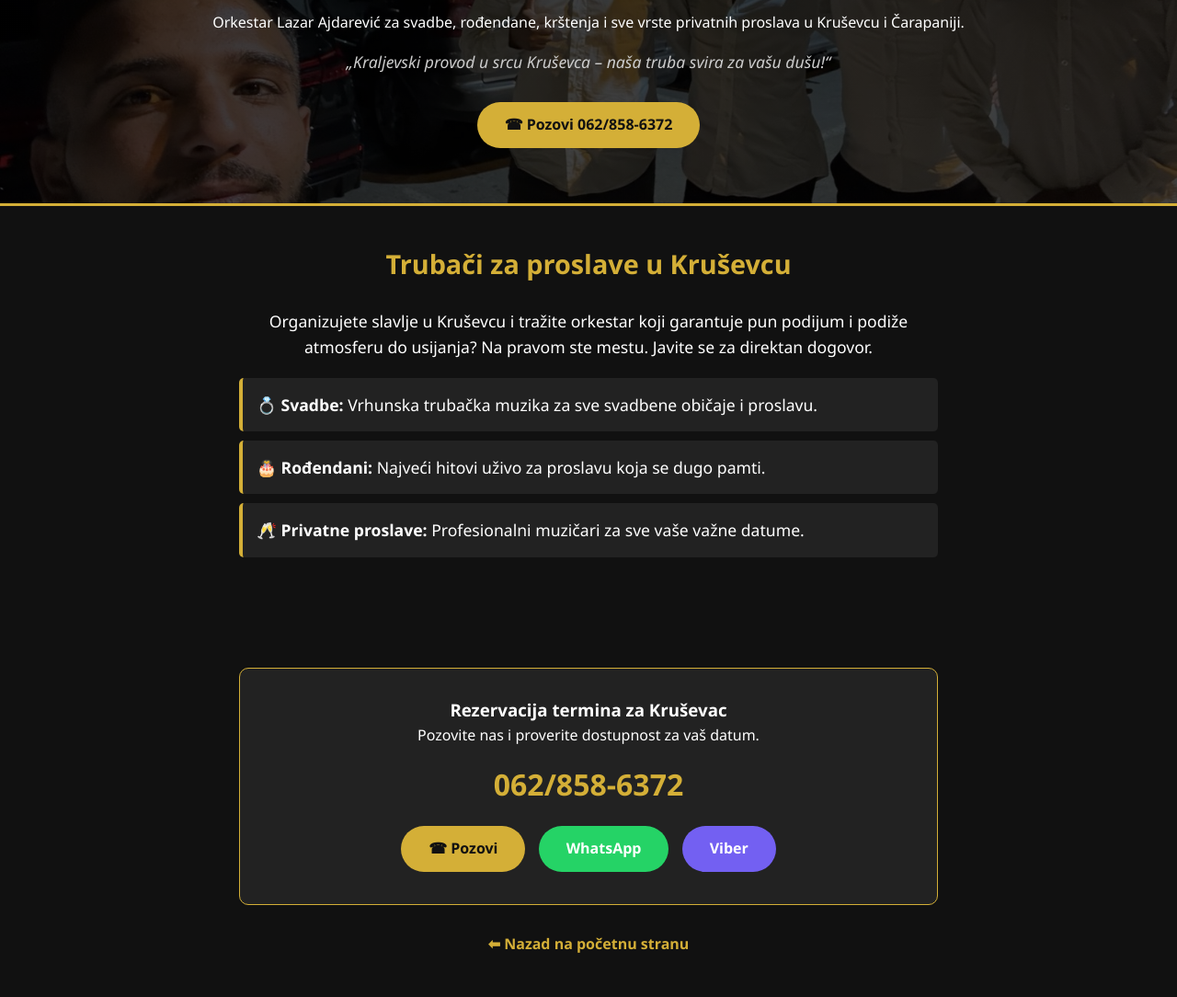
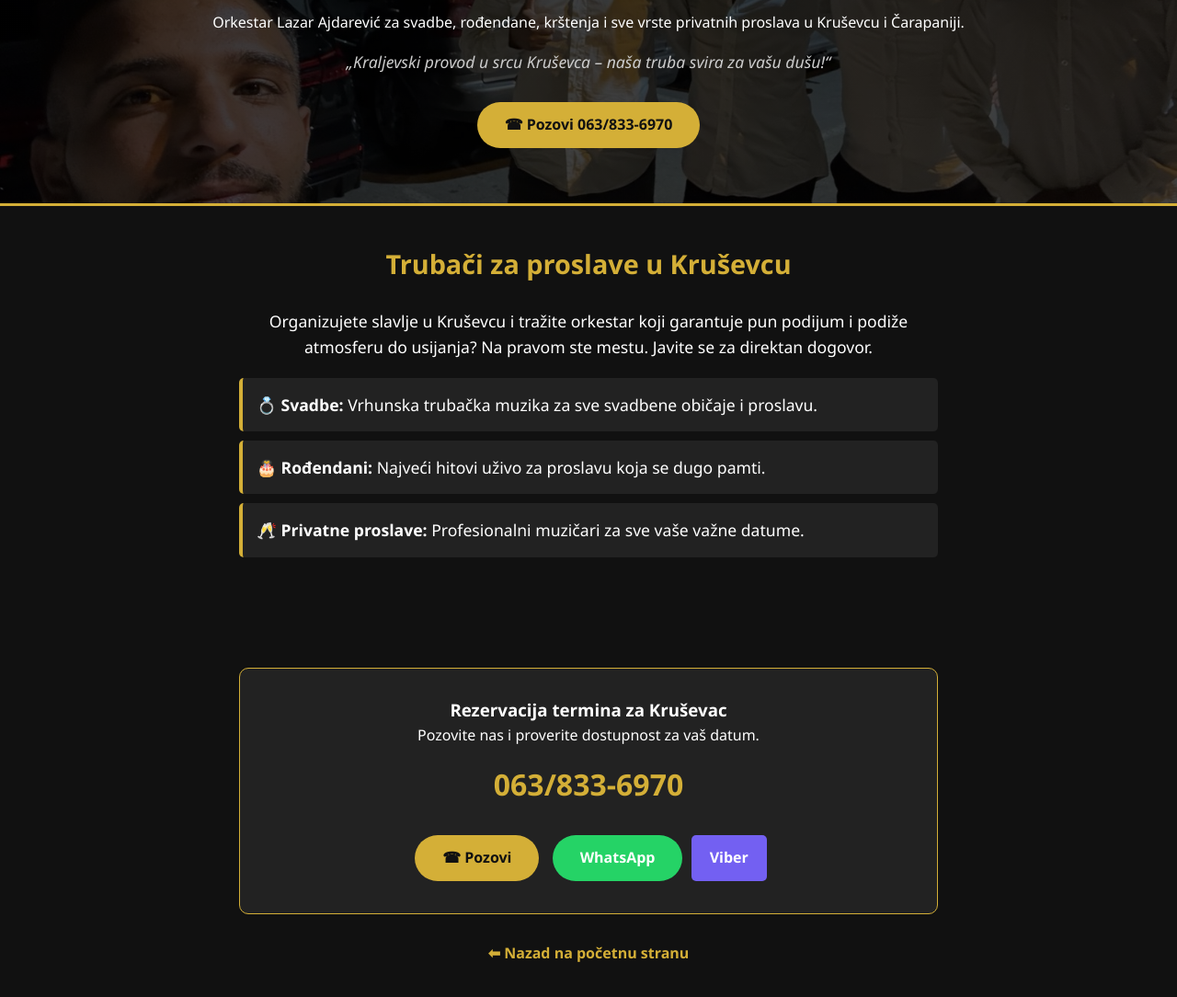
Before and after one commit to lazarajdarevic58-del/trubacizaslavlje, a plain HTML site: page trubaci-krusevac.html in a window 1280 px wide. Shown: the part 162-1246 px from the top of the page at 92% size. Drawn offline with Linux system fonts and the light colour scheme.

Commit message:
Update trubaci-krusevac.html

```diff
--- a/trubaci-krusevac.html
+++ b/trubaci-krusevac.html
@@ -4,7 +4,7 @@
     <meta charset="UTF-8">
     <meta name="viewport" content="width=device-width, initial-scale=1.0">
     <title>Trubači Kruševac | Orkestar Lazar Ajdarević za Svadbe i Veselja</title>
-    <meta name="description" content="Najbolji trubači u Kruševcu i okolini za svadbe, rođendane, krštenja i proslave. Orkestar Lazara Ajdarevića garantuje vrhunsku atmosferu. Pozovite 062/858-6372.">
+    <meta name="description" content="Najbolji trubači u Kruševcu i okolini za svadbe, rođendane, krštenja i proslave. Orkestar Lazara Ajdarevića garantuje vrhunsku atmosferu. Pozovite 063/833-6970.">
     <link rel="canonical" href="https://trubacizaslavlje.rs">
     <style>
         :root { --gold: #d4af37; --dark: #111; --light: #fff; --grey: #222; }
@@ -30,7 +30,7 @@
         <h1>Trubači Kruševac</h1>
         <p>Orkestar Lazar Ajdarević za svadbe, rođendane, krštenja i sve vrste privatnih proslava u Kruševcu i Čarapaniji.</p>
         <p class="quote">„Kraljevski provod u srcu Kruševca – naša truba svira za vašu dušu!“</p>
-        <a href="tel:+381628586372" class="btn">☎ Pozovi 062/858-6372</a>
+        <a href="tel:+381638336970" class="btn">☎ Pozovi 063/833-6970</a>
     </header>
     <section>
         <h2>Trubači za proslave u Kruševcu</h2>
@@ -43,10 +43,10 @@
         <div class="contact-box">
             <h3>Rezervacija termina za Kruševac</h3>
             <p>Pozovite nas i proverite dostupnost za vaš datum.</p>
-            <a href="tel:+381628586372" class="phone-num">062/858-6372</a>
-            <a href="tel:+381628586372" class="btn" style="margin: 5px;">☎ Pozovi</a>
-            <a href="https://wa.me/381628586372" target="_blank" rel="noopener" class="btn" style="background-color: #25D366; color: white; margin: 5px;">WhatsApp</a>
-            <a href="viber://chat?number=%2B381628586372" class="btn" style="background-color: #7360F2; color: white; margin: 5px;">Viber</a>
+            <a href="tel:+381638336970" class="phone-num">063/833-6970</a>
+            <a href="tel:+381638336970" class="btn" style="margin: 5px;">☎ Pozovi</a>
+            <a href="https://wa.me/381637542528" target="_blank" rel="noopener" class="btn" style="background-color: #25D366; color: white; margin: 5px;">WhatsApp</a>
+            <a href="viber://add?number=381637542528" class="btn" style="background-color: #7360F2; color: white; font-weight: bold; padding: 12px 20px; border-radius: 5px; text-decoration: none; display: inline-block;">Viber</a>
         </div>
         <a href="/" class="back-link">⬅ Nazad na početnu stranu</a>
     </section>
```
